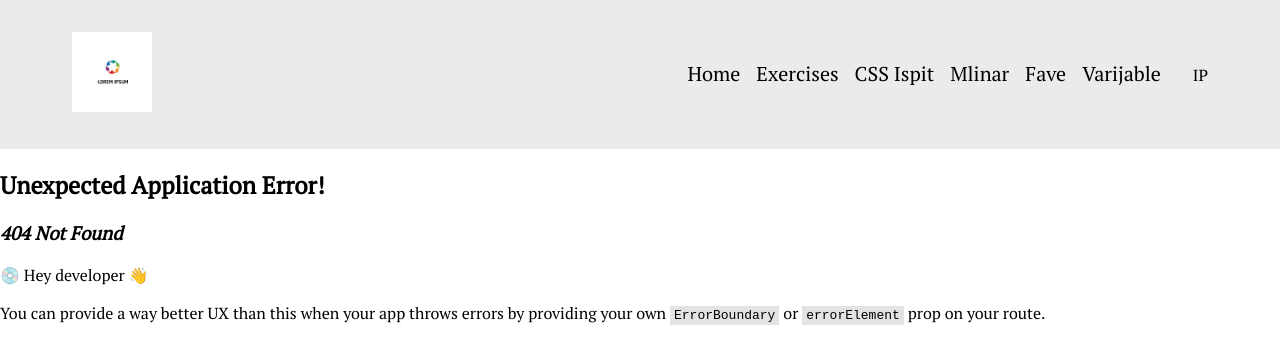
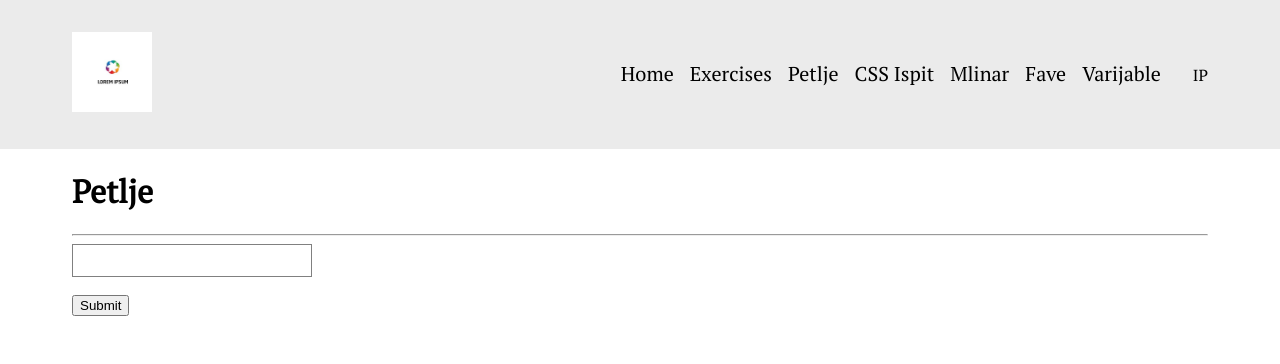
Before and after one commit to Puljkhan/react.app, a React (Vite) app: page /petlje in a window 1280 px wide. Before the commit this address had no page. Shown: the top 364 px of the page. Built offline with nearby package versions, Linux system fonts and the light colour scheme.

Commit message:
add petlje

```diff
--- a/src/App.tsx
+++ b/src/App.tsx
@@ -8,6 +8,7 @@ import Home from "./pages/home";
 import Mlinar from "./pages/mlinar";
 import Fave from "./pages/fave";
 import Varijable from "./pages/varijable";
+import Petlje from "./pages/petlje";
 
 const App = () => {
   const router = createBrowserRouter([
@@ -26,6 +27,10 @@ const App = () => {
     {
       path: "/ispit",
       element: <Ispit />,
+    },
+    {
+      path: "/petlje",
+      element: <Petlje />,
     },
     {
       path: "/fave",
--- a/src/components/header.tsx
+++ b/src/components/header.tsx
@@ -14,6 +14,9 @@ const Header = () => {
             </a>
             <a className="header__nav__item" href="">
               Exercises
+            </a>
+            <a className="header__nav__item" href="petlje">
+              Petlje
             </a>
             <a className="header__nav__item" href="/ispit">
               CSS Ispit
--- /dev/null
+++ b/src/pages/petlje.tsx
@@ -0,0 +1,47 @@
+const Petlje = () => {
+  const handleValue = () => {
+    const input = document.getElementsByClassName(
+      "input"
+    )[0] as HTMLInputElement;
+
+    const inputValue = Number(input.value);
+    console.log(inputValue);
+
+    if (inputValue % 2) {
+      console.log("neparan broj");
+    } else {
+      console.log("paran broj");
+    }
+
+    //Zadatci
+    //1. ispisati u konzolu jeli zadani broj neparan
+    const number = prompt("Enter a number: ");
+    if (number % 2 == 0) {
+      console.log("The number is even.");
+    } else {
+      console.log("The number is odd.");
+    }
+    //2. ispisati u konzolu brojeve od 0 do zadanog broja
+    function printAllNumbers() {
+      for (let i = 0; i <= 10; i += 1) {
+        console.log(i);
+      }
+    }
+    printAllNumbers();
+    //3. izračunaj opseg kruga gdje je zadani broj polumjer (pi*r*2)
+    var circumferenceOfCircle = 2 * Math.PI * 5;
+    console.log("Circumference of circle is: " + circumferenceOfCircle);
+  };
+  return (
+    <div className="container">
+      <h1>Petlje</h1>
+      <hr />
+      <div>
+        <input className="input" type="number" />
+        <button onClick={() => handleValue()}>Submit</button>
+      </div>
+    </div>
+  );
+};
+
+export default Petlje;
```
